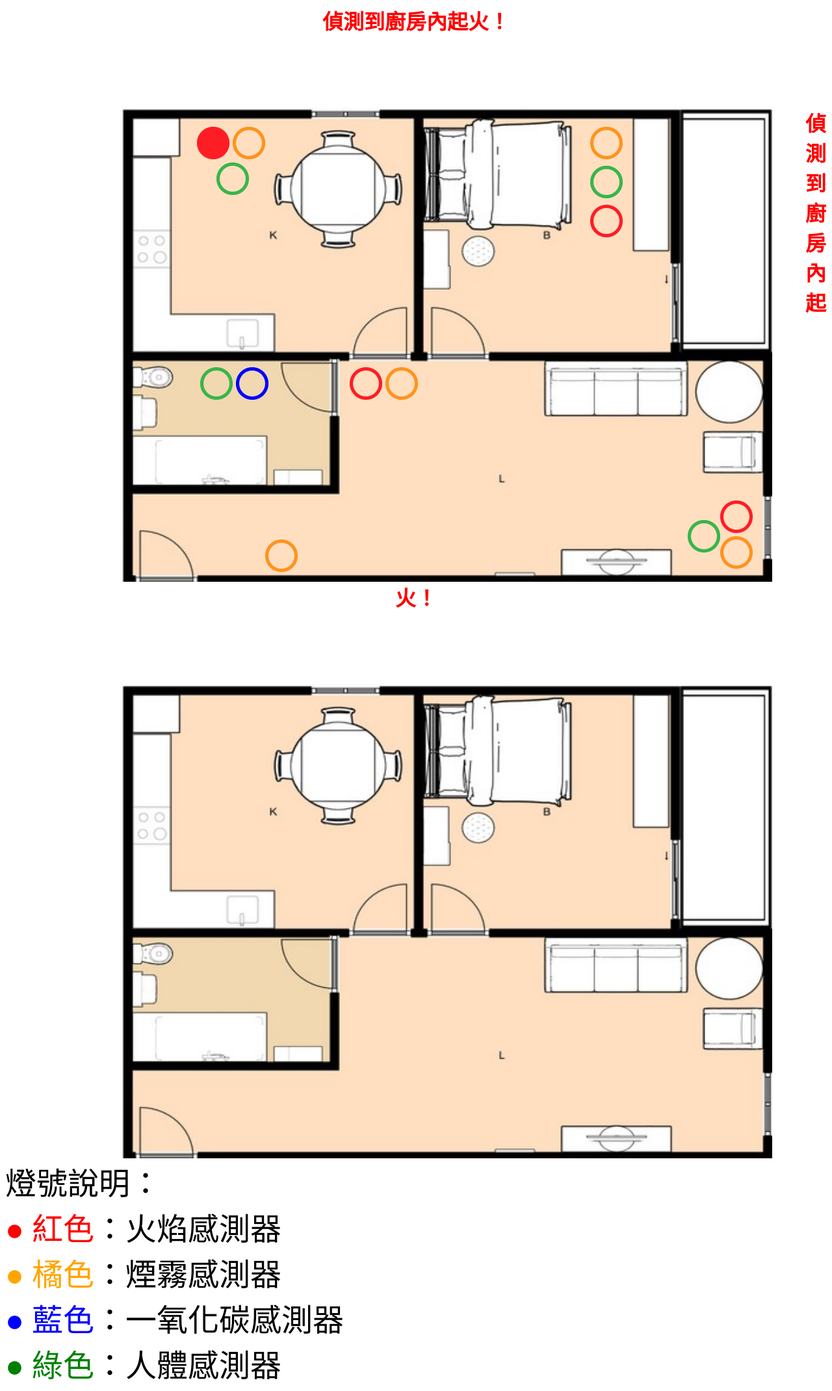
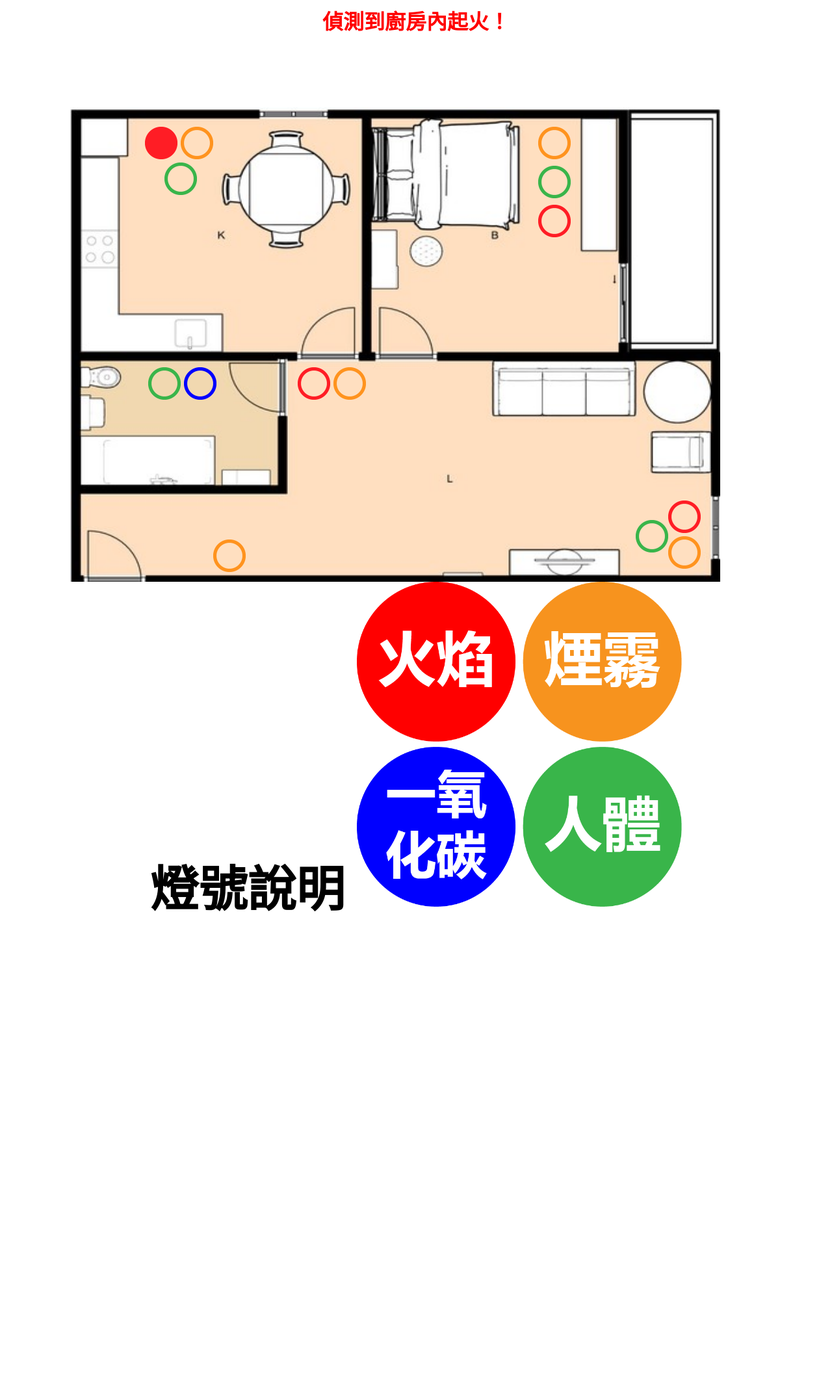
Before and after one commit to Elius0911/FireIOT, a PHP site: page / in a window 1280 px wide. Shown: the whole page at 65% size. After the commit the page ends 1402 px from the top, so only its background shows below. Run offline with PHP 8.4, Linux system fonts and the light colour scheme; tables that the repository leaves empty or names only in its code hold one stand-in row (values such as "Sample post"); data that the repository does not hold is empty.

Commit message:
網頁完成

```diff
--- a/alarm.json
+++ b/alarm.json
@@ -1 +1 @@
-{"alarm":1,"warningText":"\u5075\u6e2c\u5230\u5eda\u623f\u5167\u8d77\u706b\uff0c\u4e26\u5df2\u5ef6\u71d2\u5230\u5eda\u623f\u9580\u53e3\uff01\u5075\u6e2c\u5230\u81e5\u5ba4\u5167\u8d77\u706b\uff01\u5075\u6e2c\u5230\u5ba2\u5ef3\u8d77\u706b\uff0c\u4e14\u7159\u9727\u5df2\u64f4\u6563\u81f3\u5927\u9580\u53e3\uff01\u5075\u6e2c\u5230\u6d74\u5ba4\u5167\u4e00\u6c27\u5316\u78b3\u6fc3\u5ea6\u904e\u9ad8\uff01"}
+{"alarm":1,"warningText":"\u5075\u6e2c\u5230\u5eda\u623f\u5167\u8d77\u706b\uff01"}
--- a/haha.css
+++ b/haha.css
@@ -9,89 +9,81 @@
 
 .Kitchen_fire{
     position: absolute;
-    font-weight: bold;
     top: 30px;
-    left : 295px;
+    left : 215px;
 }
 .Kitchen_body{
     position: absolute;
-    font-weight: bold;
     top: 85px;
-    left : 325px;
+    left : 245px;
 }
 .Kitchen_smoke{
     position: absolute;
-    font-weight: bold;
     top: 30px;
-    left : 350px;
+    left : 270px;
 }
 
 .Toilet_body{
     position: absolute;
-    font-weight: bold;
     top: 400px;
-    left : 300px;
+    left : 220px;
 }
 .Toilet_CO{
     position: absolute;
-    font-weight: bold;
     top: 400px;
-    left : 355px;
+    left : 275px;
 }
 
 .KitchenGate_fire{
     position: absolute;
-    font-weight: bold;
     top: 400px;
-    left : 530px;
+    left : 450px;
 }
 .KitchenGate_smoke{
     position: absolute;
-    font-weight: bold;
     top: 400px;
-    left : 585px;
+    left : 505px;
 }
 
 .Gate_smoke{
     position: absolute;
-    font-weight: bold;
     top: 665px;
-    left : 400px;
+    left : 320px;
 }
 .Livingroom_smoke{
     position: absolute;
-    font-weight: bold;
     top: 660px;
-    left : 1100px;
+    left : 1020px;
 }
 .Livingroom_fire{
     position: absolute;
-    font-weight: bold;
     top: 605px;
-    left : 1100px;
+    left : 1020px;
 }
 .Livingroom_body{
     position: absolute;
-    font-weight: bold;
     top: 635px;
-    left : 1050px;
+    left : 970px;
 }
 
 .Bedroom_smoke{
     position: absolute;
-    font-weight: bold;
     top: 30px;
-    left : 900px;
+    left : 820px;
 }
 .Bedroom_body{
     position: absolute;
-    font-weight: bold;
     top: 90px;
-    left : 900px;
+    left : 820px;
 }
 .Bedroom_fire{
     position: absolute;
-    font-weight: bold;
     top: 150px;
-    left : 900px;
+    left : 820px;
 }
+
+.light {
+    font-size: 75px;
+    font-weight:bold;
+    text-align:center;
+}
--- a/index.php
+++ b/index.php
@@ -99,16 +99,11 @@ require_once 'logic.php';
         else
             echo '<span class="Toilet_body"><img src = "picture/green.png" width="50" height="50" /></span>';
         ?>
-        <img src="picture/floorPlan.jpg" width="1000" height="730" style="float:left;margin:0px 50px 0px 180px" alt="">
+        <img src="picture/floorPlan.jpg" width="1000" height="730" style="float:left;margin:0px 100px 0px 100px" alt="">
     </div>
 
-    <center><b><font color="red" size="6">
-        <?php echo $warningText?><br>
-        <?php echo $instructionText?><br>
-        <?php echo $instructionText2?><br>
-        <?php echo $instructionText3?><br>
-    </font></b></center>
-    <img src="picture/floorPlan.jpg" width="1000" height="730" style="float:left;margin:0px 50px 0px 180px">
-
-    <right><a><font size="8">燈號說明：<br><span style="color:red">● 紅色</span>：火焰感測器<br><span style="color:orange">● 橘色</span>：煙霧感測器<br><span style="color:blue">● 藍色</span>：一氧化碳感測器<br><span style="color:green">● 綠色</span>：人體感測器</font></a></right>
+    <div class="light">
+        <a>燈號說明</a>
+        <img src="picture/light.png" width="500" height="500">
+    </div>
 </body>
```
Also changed, not shown: picture/light.png (added).
